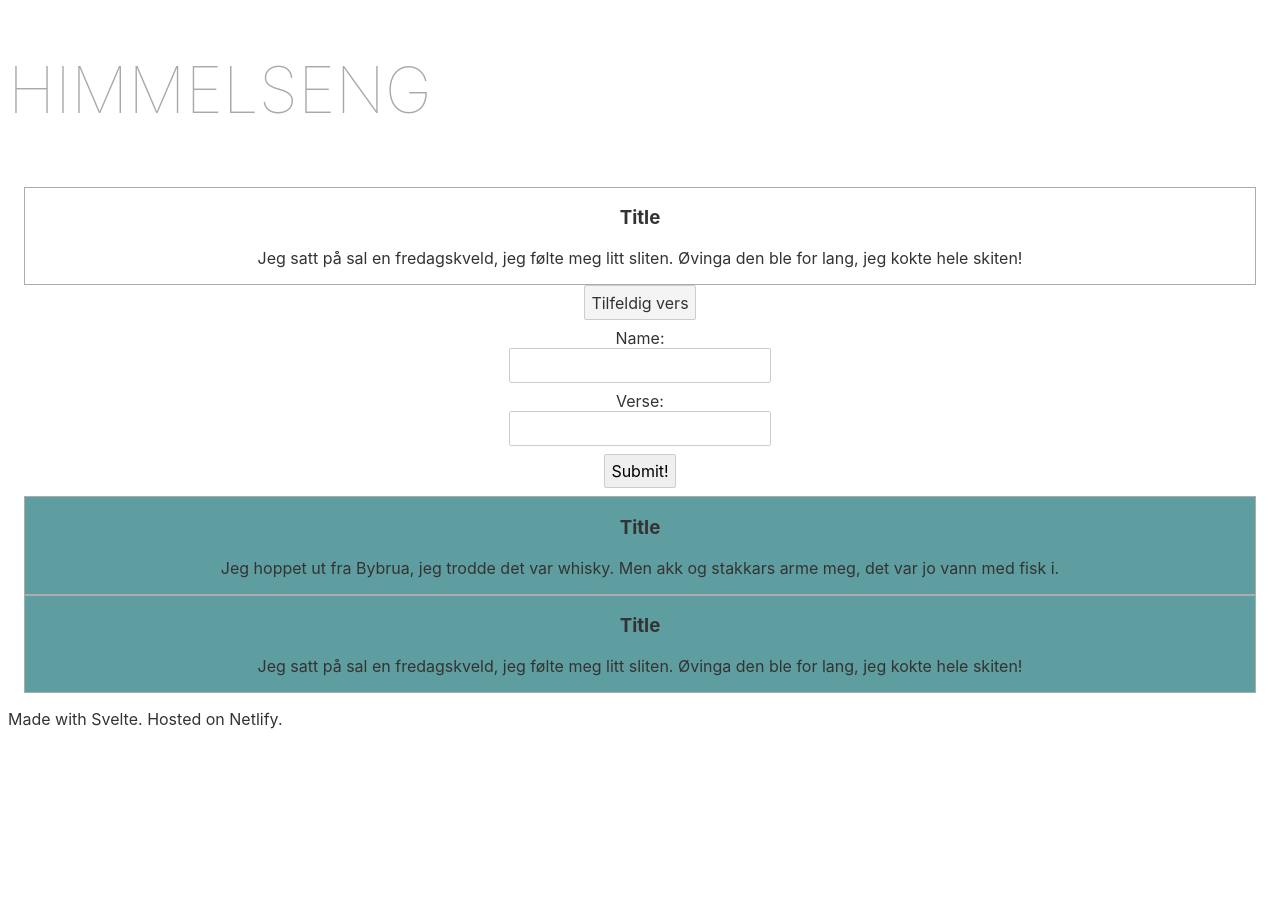
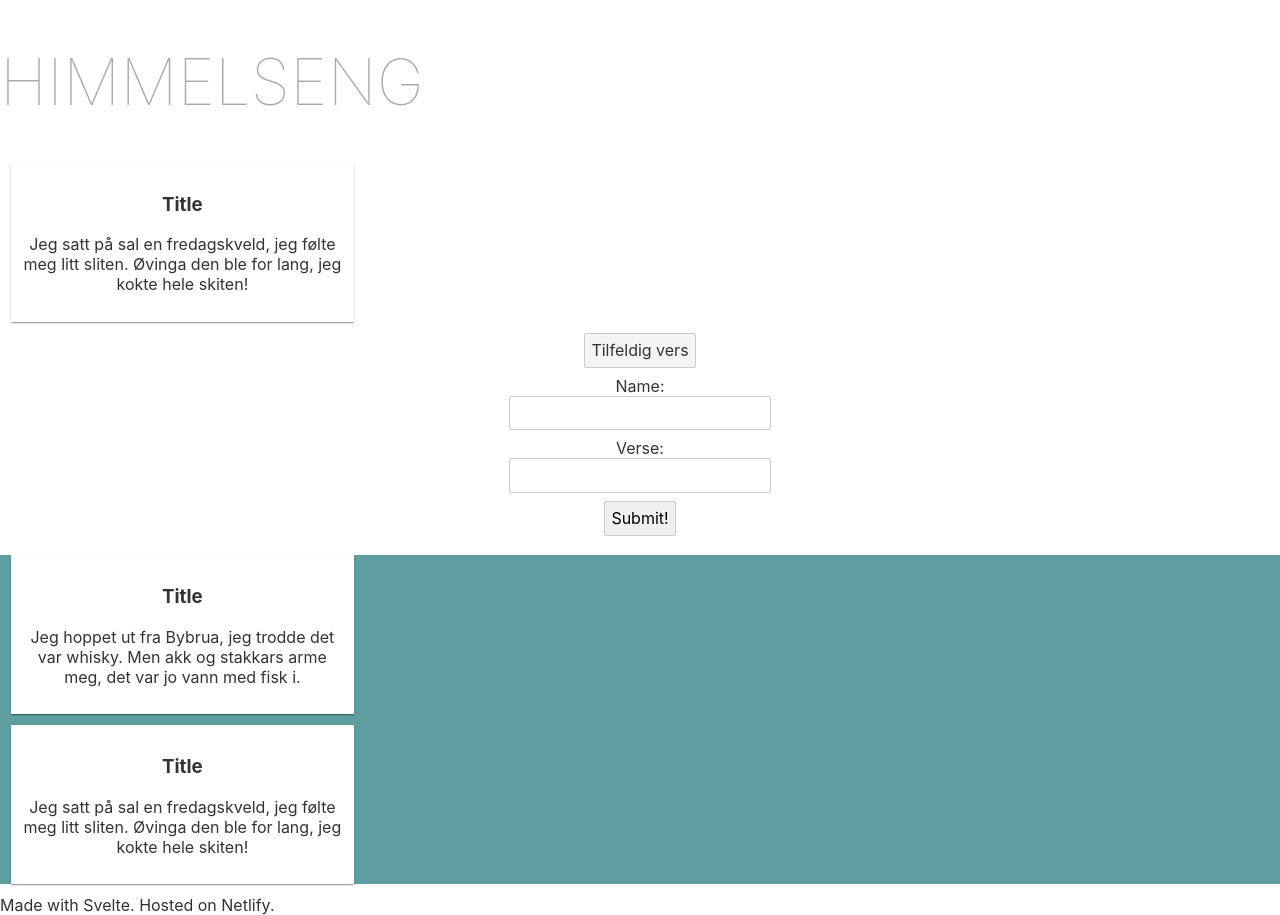
Before and after one commit to sverrejb/himmelseng, a Svelte app: page / in a window 1280 px wide. Before the commit the page ends 800 px from the top, so only its background shows below. Built offline with nearby package versions, Linux system fonts and the light colour scheme.

Commit message:
css and stuff

```diff
--- a/public/global.css
+++ b/public/global.css
@@ -7,7 +7,7 @@ html, body {
 body {
 	color: #333;
 	margin: 0;
-	padding: 8px;
+	padding: 0;
 	box-sizing: border-box;
 	font-family: -apple-system, BlinkMacSystemFont, "Segoe UI", Roboto, Oxygen-Sans, Ubuntu, Cantarell, "Helvetica Neue", sans-serif;
 }
--- a/src/App.svelte
+++ b/src/App.svelte
@@ -10,6 +10,7 @@
     padding: 1em;
     max-width: 90vw;
     margin: 0 auto;
+    padding: 0;
   }
 
   h1 {
@@ -36,6 +37,4 @@
   <AllVerses />
 </main>
 
-<footer>
-Made with Svelte. Hosted on Netlify.
-</footer>
+<footer>Made with Svelte. Hosted on Netlify.</footer>
--- a/src/Verse.svelte
+++ b/src/Verse.svelte
@@ -3,12 +3,17 @@
 </script>
 
 <style>
-    section {
-      border: 1px rgb(172, 172, 172) solid;
-    }
+  div {
+    box-shadow: 0 2px 1px -1px rgba(0, 0, 0, 0.2),
+      0 1px 1px 0 rgba(0, 0, 0, 0.14), 0 1px 3px 0 rgba(0, 0, 0, 0.12);
+    max-width: 20rem;
+    padding: 0.7rem;
+    margin: 0.7rem;
+    background-color: white;
+  }
 </style>
 
-<section>
+<div>
   <h3>Title</h3>
   <p>{rverse}</p>
-</section>
+</div>
```
